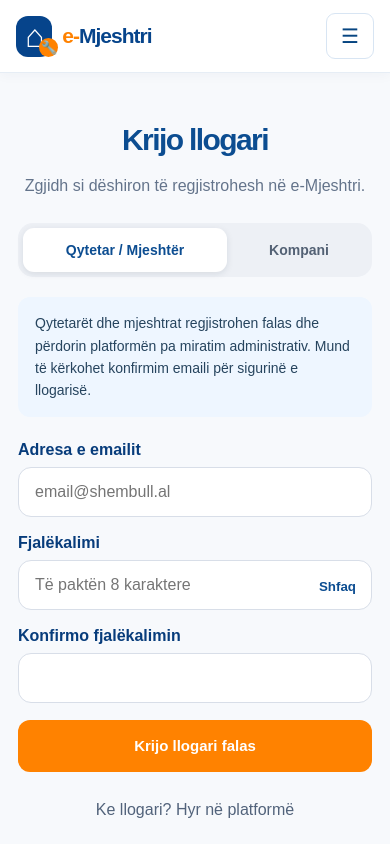
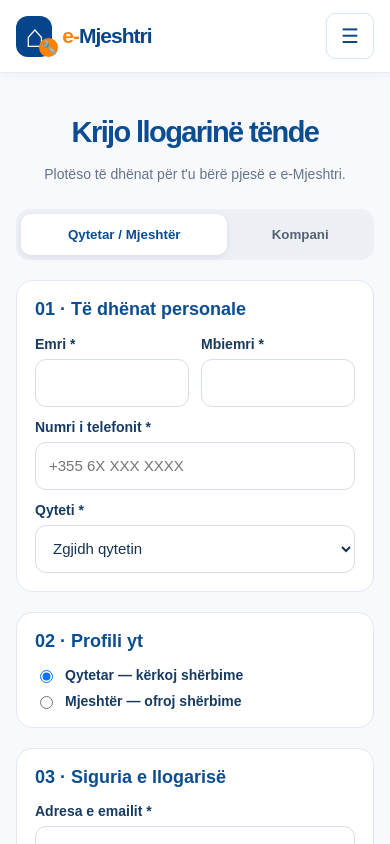
Before and after one commit to contactasatechservice-coder/e-Mjeshtri-Admin, a Next.js app in the folder platform/: page /regjistrohu in a window 390 px wide. Shown: the top 844 px of the page. Built offline with nearby package versions, Linux system fonts and the light colour scheme.

Commit message:
Build complete mobile registration forms for citizens tradespeople and companies

```diff
--- a/platform/src/app/regjistrohu/page.tsx
+++ b/platform/src/app/regjistrohu/page.tsx
@@ -4,36 +4,66 @@ import Link from "next/link";
 import {useRouter} from "next/navigation";
 import {getSupabase} from "@/lib/supabase";
 type Kind="individual"|"company";
+const cities=["Tiranë","Durrës","Elbasan","Shkodër","Vlorë","Fier","Korçë","Berat","Lushnjë","Kavajë","Burrel","Lezhë","Kukës","Pogradec","Sarandë","Gjirokastër","Tjetër"];
+const field={width:"100%",boxSizing:"border-box" as const,minHeight:48,border:"1px solid #d6dee8",borderRadius:11,padding:"11px 13px",fontSize:15,background:"#fff",color:"#17334f"};
+const label={display:"grid",gap:7,fontSize:14,fontWeight:650 as const,color:"#173b61"};
 export default function Register(){
- const router=useRouter();const [kind,setKind]=useState<Kind>("individual");const [email,setEmail]=useState("");const [password,setPassword]=useState("");const [confirm,setConfirm]=useState("");const [showPassword,setShowPassword]=useState(false);const [notice,setNotice]=useState("");const [busy,setBusy]=useState(false);
+ const router=useRouter();const [kind,setKind]=useState<Kind>("individual");const [name,setName]=useState("");const [surname,setSurname]=useState("");const [phone,setPhone]=useState("");const [city,setCity]=useState("");const [occupation,setOccupation]=useState("citizen");const [profession,setProfession]=useState("");const [companyName,setCompanyName]=useState("");const [nipt,setNipt]=useState("");const [address,setAddress]=useState("");const [industry,setIndustry]=useState("");const [website,setWebsite]=useState("");const [description,setDescription]=useState("");const [email,setEmail]=useState("");const [password,setPassword]=useState("");const [confirm,setConfirm]=useState("");const [showPassword,setShowPassword]=useState(false);const [agree,setAgree]=useState(false);const [notice,setNotice]=useState("");const [busy,setBusy]=useState(false);
  useEffect(()=>{if(new URLSearchParams(window.location.search).get("lloji")==="kompani")setKind("company");},[]);
  async function submit(e:FormEvent<HTMLFormElement>){
-  e.preventDefault();if(password!==confirm){setNotice("Fjalëkalimet nuk përputhen.");return;}setBusy(true);setNotice("");
-  try{const db=getSupabase();const {data,error}=await db.auth.signUp({email:email.trim(),password});if(error){setNotice(error.message);return;}
-   if(data.session&&data.user){
-    if(kind==="company"){router.replace("/regjistro-kompani");return;}
-    router.replace("/");return;
-   }
-   setNotice(kind==="company"?"Llogaria u regjistrua. Konfirmo emailin nëse kërkohet, hyr në llogari dhe plotëso kërkesën e kompanisë. Aksesi aktivizohet vetëm pas miratimit.":"Llogaria u regjistrua. Konfirmo emailin nëse kërkohet nga shërbimi dhe pastaj hyr në platformë.");
-  }catch{setNotice("Regjistrimi nuk u përfundua. Provo përsëri.");}finally{setBusy(false);}
+ e.preventDefault();if(password!==confirm){setNotice("Fjalëkalimet nuk përputhen.");return;}if(!agree){setNotice("Duhet të pranosh kushtet e përdorimit.");return;}setBusy(true);setNotice("");
+ try{const db=getSupabase();const {data,error}=await db.auth.signUp({email:email.trim(),password,options:{data:{full_name:(name+" "+surname).trim(),phone:phone.trim(),city,account_type:kind==="company"?"company_applicant":occupation,profession:occupation==="master"?profession.trim():""}}});
+ if(error){setNotice(error.message);return;}
+ if(kind==="company"){
+  const draft={company_name:companyName.trim(),registration_number:nipt.trim().toUpperCase(),city,contact_email:email.trim(),representative_name:(name+" "+surname).trim(),phone:phone.trim(),address:address.trim(),industry:industry.trim(),website:website.trim(),description:description.trim()};
+  if(data.session&&data.user){const {error:requestError}=await db.from("em_company_registration_requests").insert({...draft,requester_id:data.user.id,status:"pending"});if(requestError){setNotice("Llogaria u krijua, por kërkesa e kompanisë nuk u dërgua: "+requestError.message+". Hyr dhe plotëso kërkesën.");return;}router.replace("/regjistro-kompani");return;}
+  try{sessionStorage.setItem("em_company_registration_draft",JSON.stringify(draft));}catch{}
+  setNotice("Llogaria u krijua. Konfirmo emailin nëse kërkohet, pastaj hyr dhe dërgo kërkesën e kompanisë për miratim.");
+ }else if(data.session&&data.user){router.replace("/");return;}else{setNotice("Llogaria u krijua. Konfirmo emailin nëse kërkohet dhe hyr në platformë. Nuk nevojitet miratim nga Super Admin.");}
+ }catch{setNotice("Regjistrimi nuk u përfundua. Provo përsëri.");}finally{setBusy(false);}
  }
- const inputStyle={display:"block" as const,width:"100%",padding:"15px 16px",border:"1px solid #d8dee8",borderRadius:13,background:"#fff",fontSize:16,marginTop:8};
- return <main style={{maxWidth:540,margin:"0 auto",padding:"30px 18px 60px"}}>
-  <div style={{textAlign:"center",marginBottom:24}}><h1 style={{fontSize:30,color:"#0c4d91",marginBottom:8}}>Krijo llogari</h1><p style={{color:"#64748b"}}>Zgjidh si dëshiron të regjistrohesh në e-Mjeshtri.</p></div>
-  <div role="tablist" aria-label="Lloji i regjistrimit" style={{display:"grid",gridTemplateColumns:"1.5fr 1fr",gap:4,padding:5,background:"#edf0f5",borderRadius:15,marginBottom:20}}>
-   {([{id:"individual",label:"Qytetar / Mjeshtër"},{id:"company",label:"Kompani"}] as const).map(t=><button key={t.id} type="button" role="tab" aria-selected={kind===t.id} onClick={()=>{setKind(t.id);setNotice("");}} style={{padding:"14px 6px",border:0,borderRadius:11,background:kind===t.id?"white":"transparent",boxShadow:kind===t.id?"0 2px 7px rgba(20,35,55,.1)":"none",color:kind===t.id?"#0c4d91":"#536174",fontWeight:700,fontSize:14,cursor:"pointer"}}>{t.label}</button>)}
-  </div>
-  <div style={{padding:"15px 17px",background:kind==="company"?"#fff7ed":"#eef6ff",borderRadius:12,marginBottom:24,color:"#26445e",fontSize:14,lineHeight:1.6}}>
-   {kind==="company"?"Kompanitë krijojnë fillimisht llogarinë, më pas dërgojnë të dhënat e biznesit. Paneli i kompanisë hapet vetëm pasi Super Admin ta miratojë kërkesën.":"Qytetarët dhe mjeshtrat regjistrohen falas dhe përdorin platformën pa miratim administrativ. Mund të kërkohet konfirmim emaili për sigurinë e llogarisë."}
-  </div>
-  <form onSubmit={submit} style={{display:"grid",gap:17}}>
-   <label style={{fontWeight:600}}>Adresa e emailit<input required type="email" autoComplete="email" value={email} onChange={e=>setEmail(e.target.value)} placeholder="email@shembull.al" style={inputStyle}/></label>
-   <label style={{fontWeight:600}}>Fjalëkalimi<div style={{position:"relative"}}><input required minLength={8} type={showPassword?"text":"password"} autoComplete="new-password" value={password} onChange={e=>setPassword(e.target.value)} placeholder="Të paktën 8 karaktere" style={{...inputStyle,paddingRight:70}}/><button type="button" onClick={()=>setShowPassword(v=>!v)} style={{position:"absolute",right:10,top:"50%",transform:"translateY(-40%)",border:0,background:"transparent",color:"#0c4d91",fontWeight:700,cursor:"pointer"}}>{showPassword?"Fshih":"Shfaq"}</button></div></label>
-   <label style={{fontWeight:600}}>Konfirmo fjalëkalimin<input required minLength={8} type={showPassword?"text":"password"} autoComplete="new-password" value={confirm} onChange={e=>setConfirm(e.target.value)} style={inputStyle}/></label>
-   <button disabled={busy} className="button primary" type="submit" style={{width:"100%",minHeight:52,borderRadius:12,fontWeight:700}}>{busy?"Duke u regjistruar...":kind==="company"?"Vazhdo me regjistrimin e kompanisë":"Krijo llogari falas"}</button>
-  </form>
-  <p role="status" aria-live="polite" style={{marginTop:15}}>{notice}</p>
-  {kind==="company"&&<p style={{fontSize:14,color:"#536174"}}>Ke krijuar llogarinë? <Link href="/regjistro-kompani">Dërgo kërkesën e kompanisë</Link></p>}
-  <p style={{textAlign:"center",marginTop:24}}>Ke llogari? <Link href="/hyrje">Hyr në platformë</Link></p>
+ return <main style={{maxWidth:620,margin:"0 auto",padding:"24px 16px 64px"}}>
+ <div style={{textAlign:"center",marginBottom:22}}><h1 style={{fontSize:29,color:"#0c4d91",marginBottom:7}}>Krijo llogarinë tënde</h1><p style={{fontSize:14,color:"#64748b"}}>Plotëso të dhënat për t'u bërë pjesë e e-Mjeshtri.</p></div>
+ <div role="tablist" aria-label="Lloji i regjistrimit" style={{display:"grid",gridTemplateColumns:"1.5fr 1fr",gap:4,padding:5,background:"#edf0f5",borderRadius:14,marginBottom:20}}>
+ {([{id:"individual",label:"Qytetar / Mjeshtër"},{id:"company",label:"Kompani"}] as const).map(t=><button key={t.id} type="button" role="tab" aria-selected={kind===t.id} onClick={()=>{setKind(t.id);setNotice("");}} style={{padding:"13px 6px",border:0,borderRadius:10,background:kind===t.id?"#fff":"transparent",boxShadow:kind===t.id?"0 2px 7px #1e293b15":"none",color:kind===t.id?"#0c4d91":"#526176",fontWeight:700,cursor:"pointer"}}>{t.label}</button>)}</div>
+ <form onSubmit={submit} style={{display:"grid",gap:20}}>
+ <section style={{background:"#fff",padding:18,border:"1px solid #e2e8f0",borderRadius:16}}>
+ <h2 style={{fontSize:18,color:"#0c4d91",margin:"0 0 16px"}}>01 · Të dhënat personale</h2>
+ <div style={{display:"grid",gridTemplateColumns:"repeat(2,minmax(0,1fr))",gap:12}}>
+ <label style={label}>Emri *<input style={field} required minLength={2} maxLength={80} autoComplete="given-name" value={name} onChange={e=>setName(e.target.value)}/></label>
+ <label style={label}>Mbiemri *<input style={field} required minLength={2} maxLength={80} autoComplete="family-name" value={surname} onChange={e=>setSurname(e.target.value)}/></label>
+ </div>
+ <div style={{display:"grid",gap:12,marginTop:12}}>
+ <label style={label}>Numri i telefonit *<input style={field} required type="tel" minLength={7} maxLength={22} autoComplete="tel" placeholder="+355 6X XXX XXXX" value={phone} onChange={e=>setPhone(e.target.value)}/></label>
+ <label style={label}>Qyteti *<select required style={field} value={city} onChange={e=>setCity(e.target.value)}><option value="">Zgjidh qytetin</option>{cities.map(c=><option key={c} value={c}>{c}</option>)}</select></label>
+ </div></section>
+ {kind==="individual"?<section style={{background:"#fff",padding:18,border:"1px solid #e2e8f0",borderRadius:16}}>
+ <h2 style={{fontSize:18,color:"#0c4d91",margin:"0 0 15px"}}>02 · Profili yt</h2>
+ <div style={{display:"grid",gap:10}}>
+ <label style={{...label,display:"flex",alignItems:"center",gap:9}}><input type="radio" name="occupation" checked={occupation==="citizen"} onChange={()=>setOccupation("citizen")}/> Qytetar — kërkoj shërbime</label>
+ <label style={{...label,display:"flex",alignItems:"center",gap:9}}><input type="radio" name="occupation" checked={occupation==="master"} onChange={()=>setOccupation("master")}/> Mjeshtër — ofroj shërbime</label>
+ {occupation==="master"&&<label style={label}>Profesioni / specialiteti *<input style={field} required maxLength={100} placeholder="P.sh. Elektricist, hidraulik, marangoz" value={profession} onChange={e=>setProfession(e.target.value)}/></label>}
+ </div></section>:<section style={{background:"#fff",padding:18,border:"1px solid #e2e8f0",borderRadius:16}}>
+ <h2 style={{fontSize:18,color:"#0c4d91",margin:"0 0 15px"}}>02 · Të dhënat e kompanisë</h2>
+ <div style={{display:"grid",gap:12}}>
+ <label style={label}>Emri ligjor i kompanisë *<input style={field} required minLength={2} maxLength={160} value={companyName} onChange={e=>setCompanyName(e.target.value)}/></label>
+ <label style={label}>NIPT / NUIS *<input style={field} required minLength={4} maxLength={40} value={nipt} onChange={e=>setNipt(e.target.value)}/></label>
+ <label style={label}>Adresa e biznesit *<input style={field} required maxLength={250} value={address} onChange={e=>setAddress(e.target.value)}/></label>
+ <label style={label}>Fusha e aktivitetit *<input style={field} required maxLength={120} placeholder="P.sh. Ndërtim, IT, tregti" value={industry} onChange={e=>setIndustry(e.target.value)}/></label>
+ <label style={label}>Faqja e internetit (opsionale)<input style={field} type="url" placeholder="https://..." value={website} onChange={e=>setWebsite(e.target.value)}/></label>
+ <label style={label}>Përshkrimi i kompanisë<textarea style={{...field,minHeight:88,resize:"vertical"}} maxLength={1000} value={description} onChange={e=>setDescription(e.target.value)}/></label>
+ </div><p style={{fontSize:13,color:"#92400e",marginTop:14}}>Kompania qëndron në pritje derisa Super Admin të verifikojë dhe miratojë kërkesën.</p></section>}
+ <section style={{background:"#fff",padding:18,border:"1px solid #e2e8f0",borderRadius:16}}>
+ <h2 style={{fontSize:18,color:"#0c4d91",margin:"0 0 15px"}}>03 · Siguria e llogarisë</h2>
+ <div style={{display:"grid",gap:12}}>
+ <label style={label}>Adresa e emailit *<input style={field} required type="email" autoComplete="email" value={email} onChange={e=>setEmail(e.target.value)}/></label>
+ <label style={label}>Fjalëkalimi *<div style={{position:"relative"}}><input style={{...field,paddingRight:70}} required minLength={8} type={showPassword?"text":"password"} autoComplete="new-password" value={password} onChange={e=>setPassword(e.target.value)}/><button type="button" onClick={()=>setShowPassword(v=>!v)} style={{position:"absolute",right:9,top:10,border:0,background:"transparent",color:"#0c4d91",fontWeight:700}}>{showPassword?"Fshih":"Shfaq"}</button></div></label>
+ <label style={label}>Konfirmo fjalëkalimin *<input style={field} required minLength={8} type={showPassword?"text":"password"} autoComplete="new-password" value={confirm} onChange={e=>setConfirm(e.target.value)}/></label>
+ </div></section>
+ <label style={{display:"flex",gap:10,alignItems:"flex-start",fontSize:13,color:"#465a70"}}><input required type="checkbox" checked={agree} onChange={e=>setAgree(e.target.checked)} style={{marginTop:3}}/> Konfirmoj që të dhënat janë të sakta dhe pranoj kushtet e përdorimit dhe përpunimin e të dhënave për regjistrimin e llogarisë.</label>
+ <button disabled={busy} className="button primary" type="submit" style={{width:"100%",minHeight:54,borderRadius:12,fontWeight:750,fontSize:16}}>{busy?"Duke u regjistruar...":kind==="company"?"Regjistrohu dhe dërgo kërkesën":"Krijo llogari falas"}</button>
+ </form><p role="status" aria-live="polite" style={{marginTop:15,color:"#174d78"}}>{notice}</p>
+ {kind==="company"&&<p style={{fontSize:14}}><Link href="/regjistro-kompani">Ke llogari? Dërgo kërkesën e kompanisë</Link></p>}
+ <p style={{textAlign:"center",marginTop:24}}>Ke llogari? <Link href="/hyrje">Hyr në platformë</Link></p>
  </main>;
 }
```
